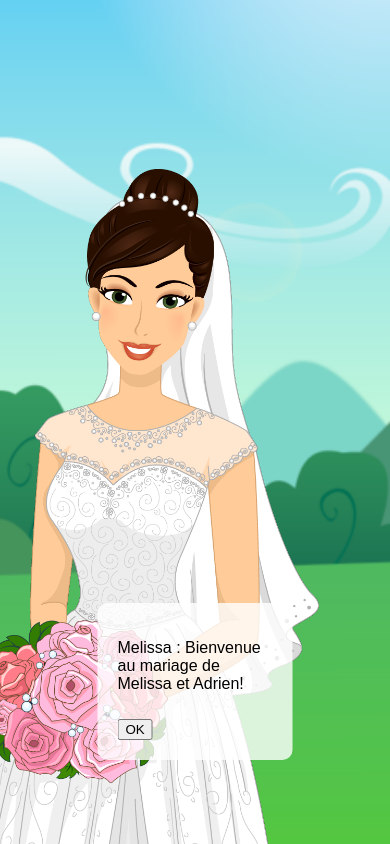
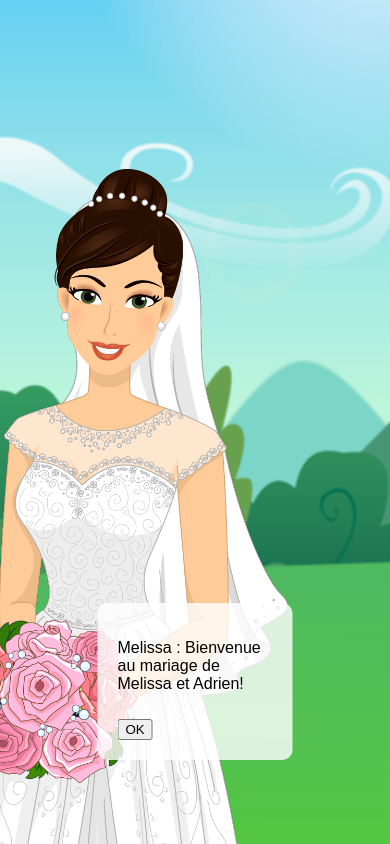
Before and after one commit to KillEvent/mariagemelissa, a plain HTML site: page index.html in a window 390 px wide. Drawn offline with Linux system fonts and the light colour scheme.

Commit message:
Update index.html

```diff
--- a/index.html
+++ b/index.html
@@ -30,7 +30,7 @@
 /* Styles pour les écrans de petite taille (typiquement les téléphones) */
 @media (max-width: 768px) {
     #mariee {
-        right: 2%; /* Ajustez cette valeur pour déplacer la mariée davantage vers la droite sur les téléphones */
+        right: 10%; /* Ajustez cette valeur pour déplacer la mariée davantage vers la droite sur les téléphones */
     }
 }
 
```
